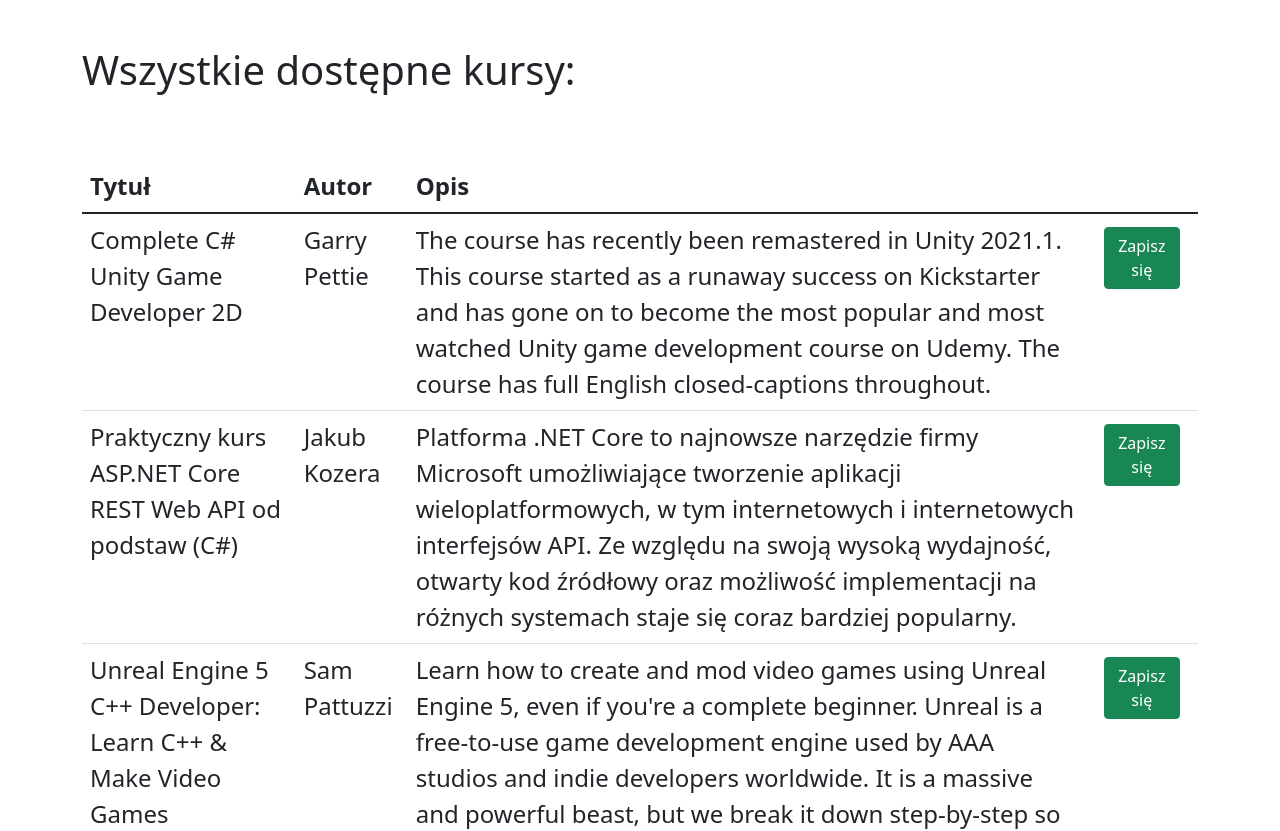
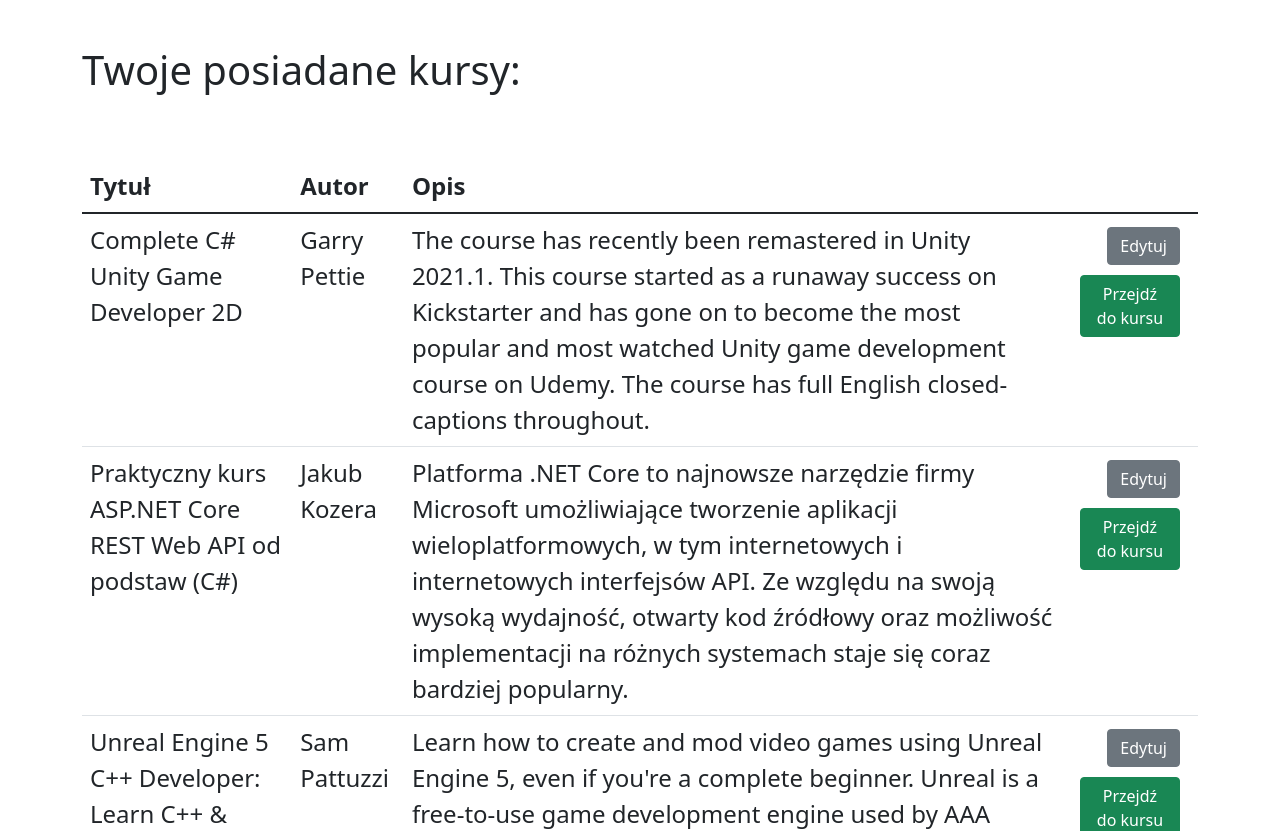
Before and after one commit to Degmin49/studdier, a React (Create React App) app: page / in a window 1280 px wide. Shown: the top 831 px of the page. Built offline with nearby package versions, Linux system fonts and the light colour scheme.

Commit message:
MyCourses. js -gotowe

```diff
--- a/src/App.js
+++ b/src/App.js
@@ -1,18 +1,20 @@
 import './App.css';
 import 'bootstrap/dist/css/bootstrap.css';
 import AllCourses from './components/AllCourses';
+import MyCourses from './components/MyCourses';
 
 const baseUrl = window.location.protocol + "//" + window.location.host + "/";
 
 function App() {
   //localStorage.setItem('role','admin');
-  //localStorage.setItem('role','teacher');
+  localStorage.setItem('role','teacher');
   //localStorage.setItem('role','student');
-  localStorage.setItem('role','visitor');
+  //localStorage.setItem('role','visitor');
 
   return (
     <div className='App'>
-      <AllCourses />
+      {/* <AllCourses /> */}
+      <MyCourses />
     </div>
   );
 }
--- /dev/null
+++ b/src/components/MyCourses.js
@@ -0,0 +1,97 @@
+import React from "react";
+import { Container, Button, Form, Modal, Table } from "react-bootstrap";
+
+var CoursesList = [
+    {id: 0,title: "Complete C# Unity Game Developer 2D",author: "Garry Pettie",description: "The course has recently been remastered in Unity 2021.1. This course started as a runaway success on Kickstarter and has gone on to become the most popular and most watched Unity game development course on Udemy. The course has full English closed-captions throughout."},
+    {id: 1,title: "Praktyczny kurs ASP.NET Core REST Web API od podstaw (C#)",author: "Jakub Kozera",description: "Platforma .NET Core to najnowsze narzędzie firmy Microsoft umożliwiające tworzenie aplikacji wieloplatformowych, w tym internetowych i internetowych interfejsów API. Ze względu na swoją wysoką wydajność, otwarty kod źródłowy oraz możliwość implementacji na różnych systemach staje się coraz bardziej popularny."},
+    {id: 2,title: "Unreal Engine 5 C++ Developer: Learn C++ & Make Video Games",author: "Sam Pattuzzi",description: "Learn how to create and mod video games using Unreal Engine 5, even if you're a complete beginner. Unreal is a free-to-use game development engine used by AAA studios and indie developers worldwide. It is a massive and powerful beast, but we break it down step-by-step so you can tame it."}
+];
+//CoursesList = [];
+
+class MyCourses extends React.Component {
+    constructor(props){
+        super(props);
+        this.state = {
+            courses: CoursesList,
+            currentIndex: 0,
+            showModalEdit: false,
+            role: localStorage.getItem('role')
+        };
+    }
+
+    editCourse() {
+        const newTitle = document.getElementById("newTitle").value;
+        const newDescription = document.getElementById("newDescription").value;
+
+        const currentId = this.state.courses[this.state.currentIndex].id;
+        //AXIOS i zmiana w bazie danych
+
+        //w przypadku powodzenia
+        const newCourse = {id: this.state.courses[this.state.currentIndex].id, title: newTitle, author: this.state.courses[this.state.currentIndex].author, description: newDescription};
+        this.setState(prevState => ({
+            courses: prevState.courses.map(obj => (obj.id === currentId ? newCourse : obj))
+        }));
+
+        this.setState({ showModalEdit: false });
+    }
+
+    render(){
+        const coursesList = this.state.courses.map((x,index) => {
+            return (
+                <tr key={x.id}>
+                    <td>{x.title}</td>
+                    <td>{x.author}</td>
+                    <td>{x.description}</td>
+                    <td>
+                        {this.state.role == "teacher" ? <Button className="MyTableButton" variant="secondary" onClick={() => {this.setState({showModalEdit: true, currentIndex: index})}}>Edytuj</Button> : ''}
+                        <Button className="MyTableButton" variant="success" onClick={() => {this.setState({currentIndex: index}); this.sendCourse();}}>Przejdź do kursu</Button>
+                    </td>
+                </tr>
+        )});
+        let Content;
+        if (this.state.courses.length > 0){
+            Content =
+            <div>
+                <span className="MyTitle">Twoje posiadane kursy:<br /><br /></span>
+                <Table>
+                    <thead>
+                        <tr>
+                            <th>Tytuł</th>
+                            <th>Autor</th>
+                            <th>Opis</th>
+                        </tr>
+                    </thead>
+                    <tbody>
+                        {coursesList}
+                    </tbody>
+                </Table>
+                <div className="MyMarginTop"></div>
+            </div>
+        } else {Content = <div className="MyTitleGreen">Wystąpił problem z załadowaniem treści...</div>}
+
+        return(
+            <Container className="MyContainer">
+                {Content}
+
+                <Modal show={this.state.showModalEdit} onHide={() => {this.setState({showModalEdit: false})}}>
+                    <Modal.Header closeButton><Modal.Title>Edytuj dane kursu:</Modal.Title></Modal.Header>
+                    <Modal.Body>
+                        <Form>
+                        <label><h5>Edytuj tytuł:</h5></label>
+                        <Form.Control id="newTitle" placeholder="Wpisz tytuł kursu" className="MyFormControl" type="text" defaultValue={this.state.courses[this.state.currentIndex].title} />
+                        <label><h5>Edytuj opis:</h5></label>
+                        <Form.Control id="newDescription" placeholder="Wpisz opis książki" className="MyFormControl" type="text" defaultValue={this.state.courses[this.state.currentIndex].description} />
+                        </Form>
+                    </Modal.Body>
+
+                    <Modal.Footer>
+                        <Button variant="secondary" onClick={() => {this.setState({showModalEdit: false})}}>Anuluj</Button>
+                        <Button variant="success" onClick={() => {this.editCourse()}}>Tak, zmień!</Button>
+                    </Modal.Footer>
+                </Modal>
+            </Container>
+        );
+    }
+}
+
+export default MyCourses
```
